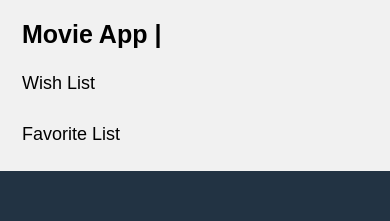
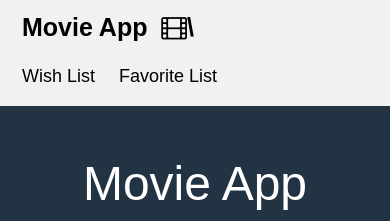
Before and after one commit to Malik-Musleh/Movie-App, a React (Create React App) app: page / in a window 390 px wide. Shown: the top 221 px of the page. Built offline with nearby package versions, Linux system fonts and the light colour scheme; no server answers.

Commit message:
style size fixed

```diff
--- a/src/App.css
+++ b/src/App.css
@@ -67,15 +67,13 @@ section {
 		overflow: hidden;
 		position: relative;
 		margin: 1rem;
-		width: 250px;
+		width: 220px;
 		min-width: 300p;
 		display: flex;
 		flex-wrap: wrap;
 		animation: bounceInRight;
 		animation-duration: 2s;
 }
-
-
 
 .results .result img {
 	display: block;
@@ -99,12 +97,9 @@ section {
 
 .popup {
 	position: absolute;
-	/* width: 100%; */
-	/* height:  100%; */
-	top:70px;
+	top:58.5px;
 	left: 0px;
 	bottom :0px;
-	/* width: 100%; */
 	width: 100vw;
 	height: 300vh;
 	background-color: #445565;
@@ -175,15 +170,13 @@ section {
 	transform: translate(0%) ;
   }
 
-/* Style the header with a grey background and some padding */
 .header {
 	overflow: hidden;
 	background-color: #f1f1f1;
-	padding: 10px 10px;
+	padding: 3px 10px;
   }
 
-  /* Style the header links */
-  .header a {
+  .header a  {
 	float: left;
 	color: black;
 	text-align: center;
@@ -194,36 +187,33 @@ section {
 	border-radius: 4px;
   }
 
-  /* Style the logo link (notice that we set the same value of line-height and font-size to prevent the header to increase when the font gets bigger */
   .header a.logo {
 	font-size: 25px;
 	font-weight: bold;
 }
+
 .header a img {
 
 	box-sizing: border-box;
 	max-height: 25px;
   }
-  /* Change the background color on mouse-over */
+
   .header a:hover {
 	background-color: #ddd;
 	color: black;
   }
 
-  /* Style the active/current link*/
   .header a.active {
 	background-color: dodgerblue;
 	color: white;
   }
 
-  /* Float the link section to the right */
   .header-right {
 	float: right;
   }
 
-  /* Add media queries for responsiveness - when the screen is 500px wide or less, stack the links on top of each other */
   @media screen and (max-width: 500px) {
-	.header a {
+	.header div a {
 	  float: none;
 	  display: block;
 	  text-align: left;
--- a/src/Componants/Header.js
+++ b/src/Componants/Header.js
@@ -7,11 +7,11 @@ const Header = () => {
     return (
         <div className="header" >
             <div>
-                <a href="https://my-movie-website.herokuapp.com/" class="logo">Movie App |</a>
+                <a href="https://my-movie-website.herokuapp.com/" class="logo">Movie App &nbsp;
+                <i class="fa fa-film" style={{ "font-size": "24px" }}></i>\ </a>
             </div>
-                <a href="https://my-movie-website.herokuapp.com/wish-list">Wish List <span className="total-wish">{m}</span> </a>
-                <a href="https://my-movie-website.herokuapp.com/favorite-list">Favorite List <span className="total-wish">{f}</span> </a>
-
+            <a href="https://my-movie-website.herokuapp.com/wish-list">Wish List <span className="total-wish">{m}</span> </a>
+            <a href="https://my-movie-website.herokuapp.com/favorite-list">Favorite List <span className="total-wish">{f}</span> </a>
         </div>
     );
 };
--- a/src/Componants/Popup.js
+++ b/src/Componants/Popup.js
@@ -41,7 +41,7 @@ function Popup({ closePopUp, selected, addToWish ,addTofav}) {
                 showCancelButton: true,
                 confirmButtonColor: '#3085d6',
                 cancelButtonColor: '#d33',
-                confirmButtonText: 'Yes, Delete it!',
+                confirmButtonText: 'Yes, Removed it!',
                 showClass: {
                   popup: 'animate__animated animate__fadeInDown'
                 },
@@ -55,7 +55,7 @@ function Popup({ closePopUp, selected, addToWish ,addTofav}) {
                     setWl(false)
                     Swal.fire(
                         'Deleted!',
-                        'Your file has been deleted.',
+                        'Your movie has been removed.',
                         'success'
                     )
                 }
@@ -81,7 +81,7 @@ function Popup({ closePopUp, selected, addToWish ,addTofav}) {
                 showCancelButton: true,
                 confirmButtonColor: '#3085d6',
                 cancelButtonColor: '#d33',
-                confirmButtonText: 'Yes, Delete it!',
+                confirmButtonText: 'Yes, Removed it!',
                 showClass: {
                   popup: 'animate__animated animate__fadeInDown'
                 },
@@ -95,15 +95,13 @@ function Popup({ closePopUp, selected, addToWish ,addTofav}) {
                     setWl(false)
                     Swal.fire(
                         'Deleted!',
-                        'Your file has been deleted.',
+                        'Your movie has been removed.',
                         'success'
                     )
                 }
             })
         }
     }
-    // let bool =myFav.toString().search(selected.Title)>-1
-    // const isFav =()=>{if(bool){setFav(true)}}
 
     useEffect(() => {BTN();})
 
```
